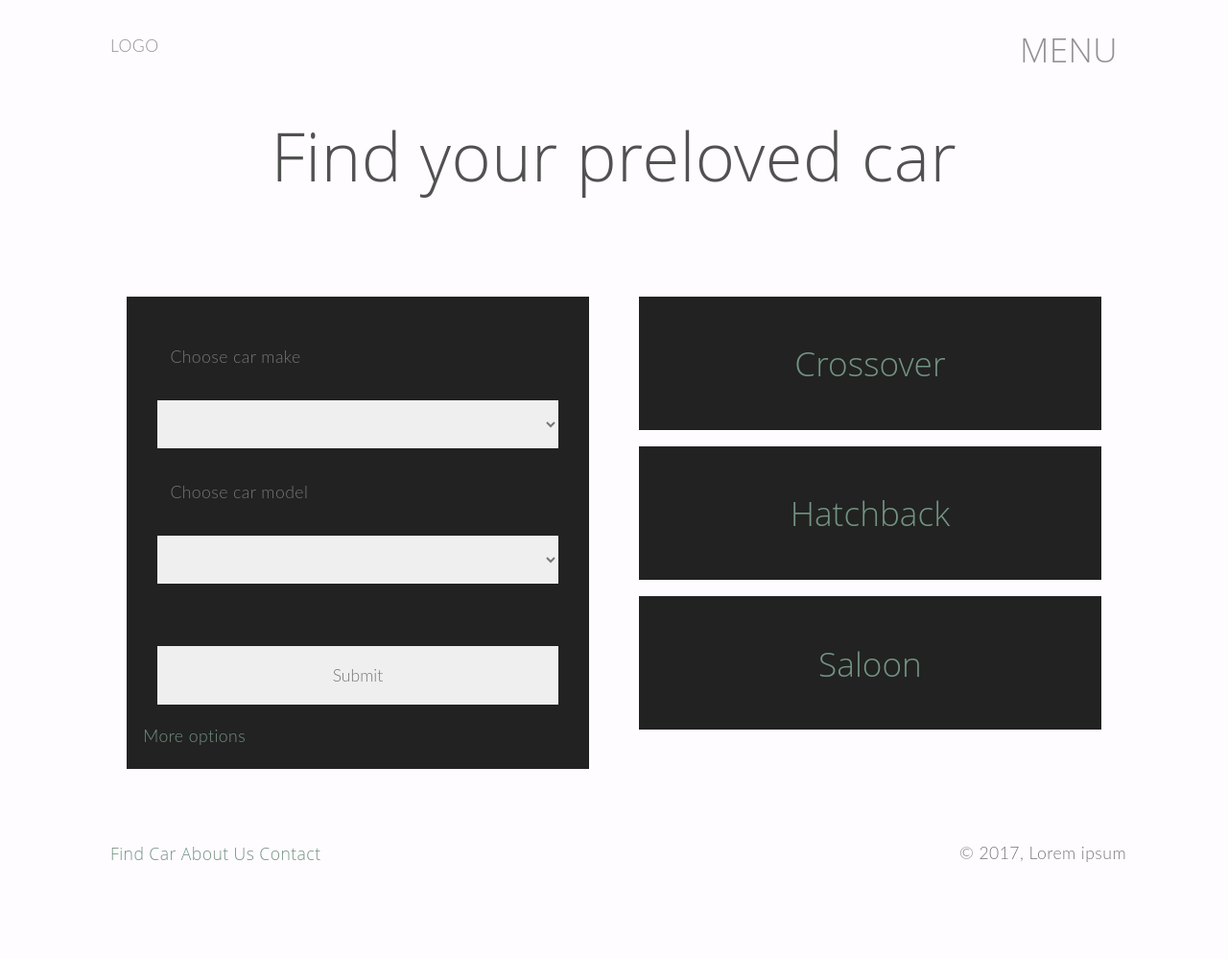
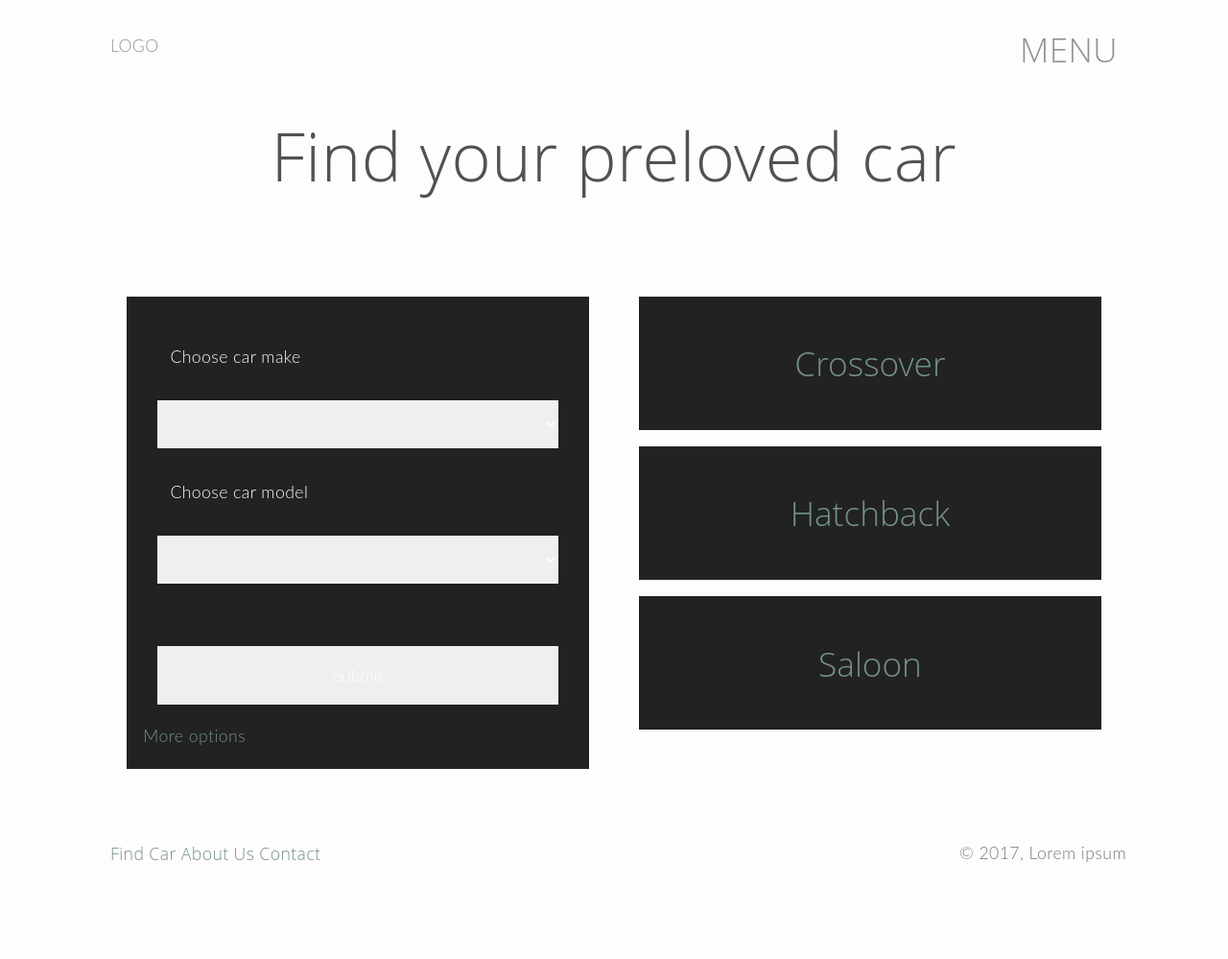
Before and after one commit to marcin-k/CarSales, a PHP site: page /app/index.php in a window 1280 px wide. Shown: the whole page at 96% size. Run offline with PHP 8.4, Linux system fonts and the light colour scheme; lists and menus that the app fills with data are empty.

Commit message:
Added font-color-light to css

```diff
--- a/_/components/sass/partials/_variables.scss
+++ b/_/components/sass/partials/_variables.scss
@@ -6,10 +6,11 @@ $theme-dark: #222;
 
 $font-color-primary: #777;
 $font-color-secondary: #F5EEE8;
+$font-color-light:#FEFEFE;
+$font-color-accent: #739483;;
 
 $font-family-primary: 'Lato', arial, sans-serif;
 $font-family-secondary: 'Open Sans', arial, sans-serif;
-$font-color-accent: #739483;;
 
 // Config Variables --------------------------------------------
 
--- a/_/components/sass/style.scss
+++ b/_/components/sass/style.scss
@@ -155,6 +155,7 @@ form {
 
 .widget{
 	background: $theme-dark;
+	color:$font-color-light;
 }
 
 table {
--- a/_/css/style.css
+++ b/_/css/style.css
@@ -3350,33 +3350,34 @@ form ul {
 
 /* line 156, ../components/sass/style.scss */
 .widget {
-  background: #222; }
-
-/* line 160, ../components/sass/style.scss */
+  background: #222;
+  color: #FEFEFE; }
+
+/* line 161, ../components/sass/style.scss */
 table {
   width: 100%; }
-  /* line 164, ../components/sass/style.scss */
+  /* line 165, ../components/sass/style.scss */
   table tbody tr {
     border-bottom: solid 1px _palette(border); }
-  /* line 169, ../components/sass/style.scss */
+  /* line 170, ../components/sass/style.scss */
   table td {
     padding: 0.5em 1em 0.5em 1em; }
-  /* line 173, ../components/sass/style.scss */
+  /* line 174, ../components/sass/style.scss */
   table th {
     font-weight: 400;
     padding: 0.5em 1em 0.5em 1em;
     text-align: left; }
-  /* line 179, ../components/sass/style.scss */
+  /* line 180, ../components/sass/style.scss */
   table thead {
     background: #777;
     color: #fff; }
 
-/* line 192, ../components/sass/style.scss */
+/* line 193, ../components/sass/style.scss */
 audio, canvas, progress, video {
   width: 100%;
   height: auto; }
 
-/* line 197, ../components/sass/style.scss */
+/* line 198, ../components/sass/style.scss */
 #expand {
   cursor: pointer;
   color: #739483; }
```
